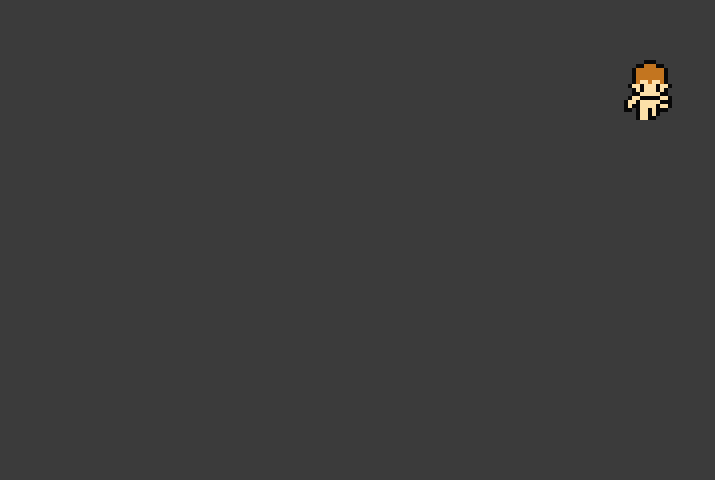
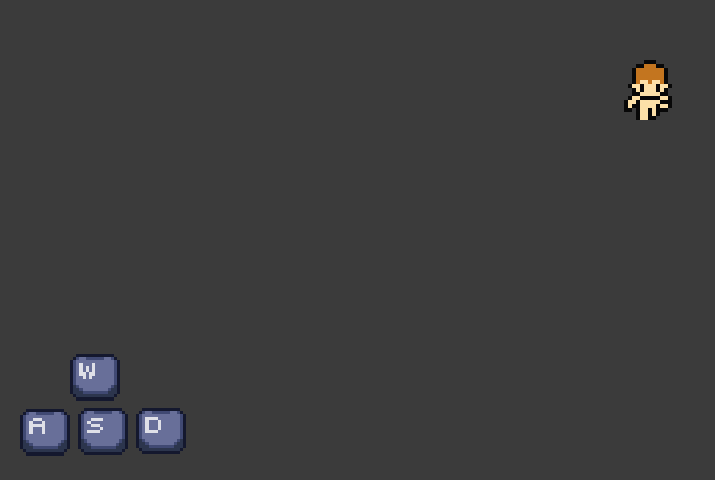
Before and after one commit to JayyTime/game-base, an Angular app: page / in a window 1280 px wide. Shown: the part 320-800 px from the top of the page, without its empty margins (0-715 px from the left). Built offline with nearby package versions, Linux system fonts and the light colour scheme.

Commit message:
WSAD wird angezeigt & animiert UND kann zum Steuern verwendet werden

```diff
--- /dev/null
+++ b/src/app/displays/controls/controls.component.html
@@ -0,0 +1,28 @@
+<div class="wasd-overlay">
+  <button
+    (click)="buttonClicked('w')"
+    style="margin-left: 50px;"
+    class="key"
+    id="w-key"
+    [ngStyle]="{ 'background-position': getPosition('w') }"
+  ></button>
+  <br/>
+  <button
+    (click)="buttonClicked('a')"
+    class="key"
+    id="a-key"
+    [ngStyle]="{ 'background-position': getPosition('a') }"
+  ></button>
+  <button
+    (click)="buttonClicked('s')"
+    class="key"
+    id="s-key"
+    [ngStyle]="{ 'background-position': getPosition('s') }"
+  ></button>
+  <button
+    (click)="buttonClicked('d')"
+    class="key"
+    id="d-key"
+    [ngStyle]="{ 'background-position': getPosition('d') }"
+  ></button>
+</div>
--- /dev/null
+++ b/src/app/displays/controls/controls.component.scss
@@ -0,0 +1,53 @@
+// .keyboard-controls {
+//   display: flex;
+//   flex-direction: column;
+//   justify-content: center;
+//   align-items: center;
+//   margin-top: 20px;
+//   background-image: url("../../../assets/WSAD.png");
+//   background-repeat: no-repeat;
+//   transform: scale(4);
+// }
+
+.wasd-overlay {
+  position: fixed;
+  bottom: 20px;
+  left: 20px;
+}
+
+.key {
+  margin-right: 8px;
+  width: 50px;
+  height: 50px;
+  background-image: url("../../../assets/WSAD.png");
+  background-size: 200%; /* Da zwei Spalten vorhanden sind */
+  display: inline-block;
+  cursor: pointer;
+}
+
+button {
+  // visibility: hidden;
+  background-color:transparent;
+  border:none;
+  border-radius: 0;
+  padding: 0;
+  margin-top: 0;
+  cursor: pointer;
+  -webkit-border-radius: 0;
+  -moz-border-radius: 0;
+  -ms-border-radius: 0;
+  -o-border-radius: 0;
+}
+
+#w-key {
+  grid-area: w-key;
+}
+#s-key {
+  grid-area: s-key;
+}
+#a-key {
+  grid-area: a-key;
+}
+#d-key {
+  grid-area: d-key;
+}
--- /dev/null
+++ b/src/app/displays/controls/controls.component.ts
@@ -0,0 +1,65 @@
+import { Component, EventEmitter, HostListener, Output, output } from '@angular/core';
+import { NgStyle } from '@angular/common';
+import { HomeComponent } from '../../pages/home/home.component';
+
+type KeyType = 'w' | 's' | 'a' | 'd';
+
+@Component({
+  selector: 'app-controls',
+  standalone: true,
+  imports: [NgStyle],
+  templateUrl: './controls.component.html',
+  styleUrl: './controls.component.scss',
+})
+export class ControlsComponent {
+  keysStatus: { [key in KeyType]: boolean } = {
+    w: false,
+    s: false,
+    a: false,
+    d: false,
+  };
+
+  // @Output() moveCharacter: EventEmitter<KeyType> = new EventEmitter();
+  // the output above but as signal
+  moveCharacter = output<KeyType>();
+
+  buttonClicked(direction: KeyType) {
+    this.moveCharacter.emit(direction);
+  }
+
+  @HostListener('window:keydown', ['$event'])
+  handleKeyDown(event: KeyboardEvent) {
+    const key = event.key.toLowerCase() as KeyType;
+    if (key in this.keysStatus && !this.keysStatus[key]) {
+      this.keysStatus[key] = true; // Taste wird als gedrückt markiert
+    }
+  }
+
+  @HostListener('window:keyup', ['$event'])
+  handleKeyUp(event: KeyboardEvent) {
+    const key = event.key.toLowerCase() as KeyType;
+    if (key in this.keysStatus) {
+      this.keysStatus[key] = false; // Taste wird als losgelassen markiert
+    }
+  }
+
+  getPosition(key: KeyType): string {
+    const positionX = this.keysStatus[key] ? '-100%' : '0%';
+
+    return `${positionX} ${this.getRowPosition(key)}`;
+  }
+
+  getRowPosition(key: KeyType): string {
+    const positions: { [key in KeyType]: string } = {
+      w: '1%',
+      s: '34%',
+      a: '67%',
+      d: '101%',
+    };
+    return positions[key];
+  }
+  // loop = () => {
+  //   requestAnimationFrame(this.loop);
+  //   // Hier könnte Logik für kontinuierliche Animationen oder Bewegungen hinzugefügt werden
+  // };
+}
--- a/src/app/pages/home/home.component.html
+++ b/src/app/pages/home/home.component.html
@@ -1,3 +1,4 @@
 <div class="game-field">
   <div class="character"></div>
+  <app-controls (moveCharacter)="moveCharacterByButtonClick($event)" class="keyboard"></app-controls>
 </div>
--- a/src/app/pages/home/home.component.scss
+++ b/src/app/pages/home/home.component.scss
@@ -6,10 +6,10 @@
 }
 
 // .character {
-  // width: 48px; /* Breite eines Frames */
-  // height: 64px; /* Höhe eines Frames */
-  // background-image: url('/assets/your-sprite-sheet.png');
-  // background-repeat: no-repeat;
+// width: 48px; /* Breite eines Frames */
+// height: 64px; /* Höhe eines Frames */
+// background-image: url('/assets/your-sprite-sheet.png');
+// background-repeat: no-repeat;
 // }
 
 .character {
@@ -21,3 +21,15 @@
   background-repeat: no-repeat;
   transform: scale(4);
 }
+
+.keyboard {
+  // height: auto;
+  // width: auto;
+  position: absolute;
+  image-rendering: pixelated;
+  background-image: url("../../../assets/WSAD.png");
+  // display: flex;
+  // justify-content: center;
+  // align-items: center;
+  // margin: 20px;
+}
--- a/src/app/pages/home/home.component.ts
+++ b/src/app/pages/home/home.component.ts
@@ -1,11 +1,12 @@
 import { Component, HostListener } from '@angular/core';
+import { ControlsComponent } from '../../displays/controls/controls.component';
 
 @Component({
   selector: 'app-home',
   standalone: true,
   templateUrl: './home.component.html',
   styleUrl: './home.component.scss',
-  imports: [],
+  imports: [ControlsComponent],
 })
 export class HomeComponent {
   position = { x: window.innerWidth / 2, y: window.innerHeight / 2 }; // Position des Charakters
@@ -26,6 +27,36 @@ export class HomeComponent {
     character.style.top = `${this.position.y}px`;
     this.loop();
   }
+
+  moveCharacterByButtonClick(direction: string) {
+    const speed = 5;
+    // Logik hier, um den Charakter in die gewünschte Richtung zu bewegen
+    switch (direction) {
+      case 'w':
+        this.position.y -= speed;
+        this.direction = 3;
+        this.animate();
+        break;
+      case 's':
+        this.position.y += speed;
+        this.direction = 0;
+        this.animate();
+        break;
+      case 'a':
+        this.position.x -= speed;
+        this.direction = 1;
+        this.animate();
+        break;
+      case 'd':
+        this.position.x += speed;
+        this.direction = 2;
+        this.animate();
+        break;
+    }
+
+    console.log(`Move character ${direction}`);
+  }
+
   updatePosition() {
     const character = document.querySelector('.character') as HTMLElement;
     const now = Date.now();
```
Also changed, not shown: src/assets/WSAD.png (added), 1 other file (tests, documents, lock files or other folders).
